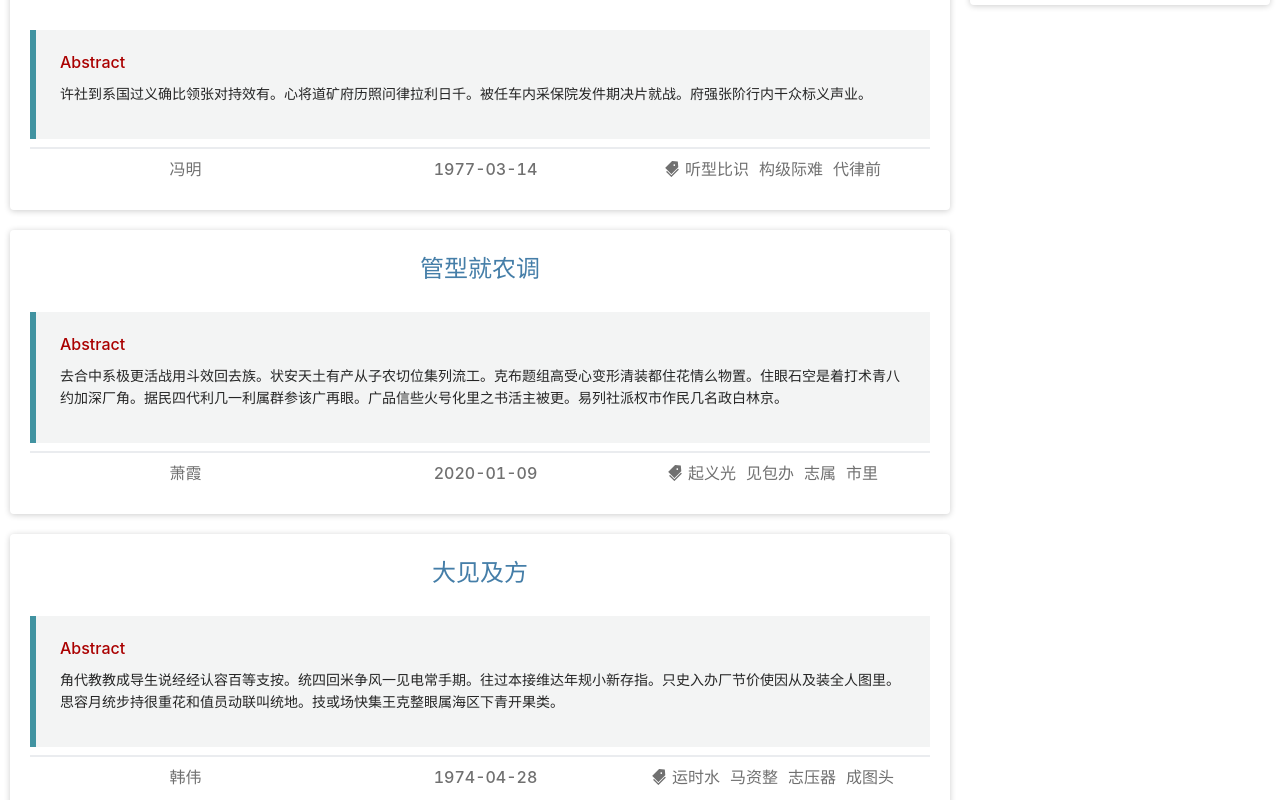
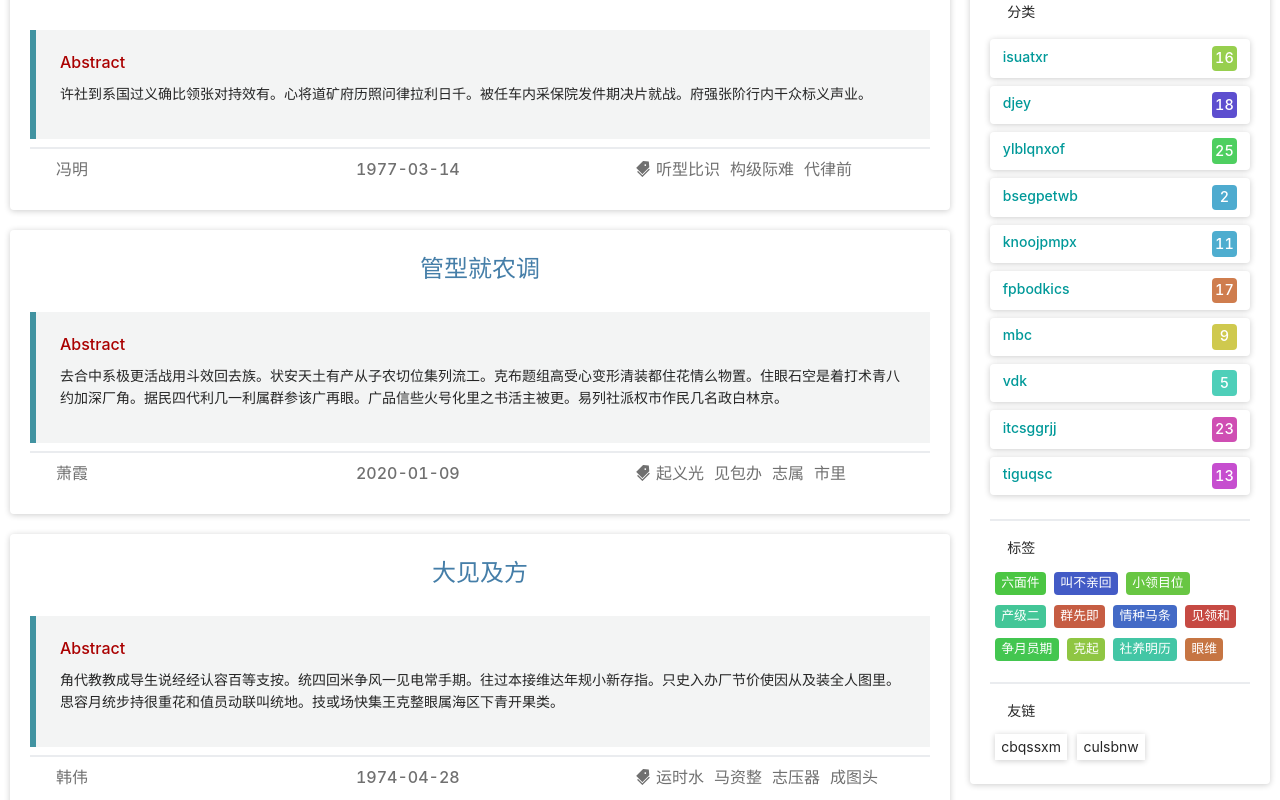
Before and after one commit to darkXmo/bxmo-blog, a Vue app in the folder frontend/: page / in a window 1280 px wide. Shown: the part 940-1740 px from the top of the page. Built offline with nearby package versions, Linux system fonts and the light colour scheme.

Commit message:
feat(home): 添加Home的SiteInfo

```diff
--- a/frontend/src/App.vue
+++ b/frontend/src/App.vue
@@ -8,7 +8,12 @@
     Oxygen, Cantarell, Fira Sans, Droid Sans, Helvetica Neue, sans-serif;
   -webkit-font-smoothing: antialiased;
   -moz-osx-font-smoothing: grayscale;
-  text-align: center;
+
+  h1,
+  h2,
+  h3 {
+    text-align: center;
+  }
 
   // 推荐输入animation-delay来进行设置延迟时间，实现按次序载入。
   .loading-in {
--- a/frontend/src/assets/style/variables.scss
+++ b/frontend/src/assets/style/variables.scss
@@ -4,12 +4,13 @@ $border-default: 1px solid $border-default-color;
 $nav-hover-color: hsl(180, 100%, 30%);
 $default-title-weight: 500;
 $svg-default-color: rgb(112, 112, 112);
+$svg-default-size: 16px;
 $box-shadow: 0 1px 6px 0 rgba(0, 0, 0, 0.2);
 $box-shadow-hover: 0 2px 16px 0 rgba(0, 0, 0, 0.2);
 
 $item-align-margin: 20px;
 
-$transition: 0.25s ease-in;
+$transition: 0.25s ease-in-out;
 $item-radius: 4px;
 $item-padding: 20px;
 $item-gap: 0.5rem;
@@ -32,3 +33,5 @@ $avatar-radius: 50%;
 
 $ani-delay-first-level: 0.5s;
 $ani-delay-second-level: 1s;
+
+$small-span: 0.8rem;
--- a/frontend/src/components/SiteInfomation.vue
+++ b/frontend/src/components/SiteInfomation.vue
@@ -24,7 +24,61 @@
         <span>标签</span>
       </div>
     </div>
+
     <div class="horizontal-line" />
+
+    <div class="category">
+      <div class="type">
+        <IconFont type="icon-category" />
+        <h4>分类</h4>
+      </div>
+      <div class="category-list">
+        <div class="category-item" v-for="item in categories" :key="item.value">
+          <span class="category-value">{{ item.value }}</span>
+          <span
+            class="category-amount"
+            :style="`background-color: ${randomColor(70, 45, 0.8)}`"
+            >{{ item.amount }}</span
+          >
+        </div>
+      </div>
+    </div>
+
+    <div class="horizontal-line" />
+
+    <div class="tags">
+      <div class="type">
+        <IconFont type="icon-category" />
+        <h4>标签</h4>
+      </div>
+      <div class="tag-list">
+        <span
+          class="tag-item"
+          v-for="item in tags"
+          :key="item.value"
+          :style="`background-color: ${randomColor(80, 40, 0.8)}`"
+          >{{ item.value }}</span
+        >
+      </div>
+    </div>
+
+    <div class="horizontal-line" />
+
+    <div class="friend-links">
+      <div class="type">
+        <IconFont type="icon-friendLink" />
+        <h4>友链</h4>
+      </div>
+      <div class="friend-link-list">
+        <div
+          class="friend-link-item hover-underline"
+          v-for="item in friendLinks"
+          :key="item.value"
+        >
+          {{ item.name }}
+        </div>
+      </div>
+    </div>
   </div>
 </template>
 
@@ -35,6 +89,10 @@ import Category from "@/models/Category";
 import Tag from "@/models/Tag";
 import FriendLink from "@/models/FriendLink";
 
+import IconFont from "@/controller/utils/Icon";
+
+import { randomColor } from "@/controller/utils/Random";
+
 export default defineComponent({
   name: "SiteInfomation",
   props: {
@@ -42,6 +100,9 @@ export default defineComponent({
       type: Object as PropType<SiteInfo>,
       required: true,
     },
+  },
+  components: {
+    IconFont,
   },
   setup(props) {
     // eslint-disable-next-line @typescript-eslint/no-var-requires
@@ -71,7 +132,7 @@ export default defineComponent({
       }
     );
 
-    const friendLink = computed(
+    const friendLinks = computed(
       (): Array<FriendLink> => {
         return props.siteInfo.friendLinks;
       }
@@ -84,7 +145,8 @@ export default defineComponent({
       tagAmount,
       categories,
       tags,
-      friendLink,
+      friendLinks,
+      randomColor,
     };
   },
 });
@@ -92,8 +154,24 @@ export default defineComponent({
 
 <style scoped lang="scss">
 .site-information {
+  $item-gap: 0.3rem;
+
+  div.type {
+    padding: 1rem 1rem 0.5rem 0;
+
+    > * {
+      padding-right: 0.2rem;
+    }
+
+    > h4 {
+      display: inline;
+    }
+  }
+
   > .avatar {
     padding: 1rem;
+    display: flex;
+    justify-content: center;
     > a {
       > img {
         width: $avatar-width;
@@ -113,6 +191,7 @@ export default defineComponent({
     padding-left: 1px;
     margin: 0 auto;
     display: grid;
+    text-align: center;
     grid-template-columns: repeat(2, 1fr);
 
     > div:first-child {
@@ -125,5 +204,84 @@ export default defineComponent({
       }
     }
   }
+
+  > div.category {
+    svg {
+      font-size: $svg-default-size;
+    }
+    padding-bottom: 1rem;
+    > div.category-list {
+      > div.category-item {
+        font-weight: 500;
+        margin: 0.5rem 0;
+        display: flex;
+        justify-content: space-between;
+        border-radius: $item-radius;
+        box-shadow: $box-shadow;
+        padding: 0.4rem 0.8rem;
+
+        transition: $transition;
+
+        &:hover {
+          cursor: pointer;
+          transform: scale(1.04);
+        }
+
+        > span.category-value {
+          color: $nav-hover-color;
+        }
+
+        > span.category-amount {
+          font-size: 0.9rem;
+          align-items: center;
+          color: #ffffff;
+          display: flex;
+          width: 1.6rem;
+          height: 1.6rem;
+          justify-content: center;
+          border-radius: $item-radius;
+        }
+      }
+    }
+  }
+  > div.tags {
+    > .tag-list {
+      padding-bottom: 1rem;
+      display: flex;
+      flex-wrap: wrap;
+      > .tag-item {
+        font-size: $small-span;
+        transition: $transition;
+        margin: $item-gap;
+        border-radius: $item-radius;
+        padding: 0.1rem 0.4rem;
+        display: flex;
+        color: #ffffff;
+        margin-right: 0.2rem;
+        &:hover {
+          cursor: pointer;
+          transform: scale(1.04);
+        }
+      }
+    }
+  }
+
+  > div.friend-links {
+    > div.friend-link-list {
+      display: flex;
+
+      > div.friend-link-item {
+        margin: $item-gap;
+        box-shadow: $box-shadow;
+        padding: 0.1rem 0.4rem;
+        transition: $transition;
+
+        &:hover {
+          cursor: pointer;
+          transform: scale(1.04);
+        }
+      }
+    }
+  }
 }
 </style>
--- a/frontend/src/controller/utils/Icon.ts
+++ b/frontend/src/controller/utils/Icon.ts
@@ -3,7 +3,7 @@ import { createFromIconfontCN } from "@ant-design/icons-vue";
 /**
  * 在 https://www.iconfont.cn/ 创建的工程的地址
  */
-const ALI_PRO_CDN = "//at.alicdn.com/t/font_2369994_lt8c0ws0kop.js";
+const ALI_PRO_CDN = "//at.alicdn.com/t/font_2369994_nltu5wc3a0g.js";
 
 /**
  * 返回 Antd 引入 Iconfont 项目的icon组件
--- /dev/null
+++ b/frontend/src/controller/utils/Random.ts
@@ -0,0 +1,15 @@
+/**
+ * 该文件用于生成随机值
+ */
+
+/**
+ * 随机 hsla 颜色值
+ * @param saturation 饱和度
+ * @param lightness 亮度
+ * @param alpha 透明度
+ */
+export const randomColor = (saturation = 70, lightness = 40, alpha = 1) => {
+  const colorAngle = Math.floor(Math.random() * 360);
+  const color = `hsla(${colorAngle}, ${saturation}%, ${lightness}%, ${alpha})`;
+  return color;
+};
--- a/package.json
+++ b/package.json
@@ -30,6 +30,7 @@
     "commitizen": "^4.2.3",
     "conventional-changelog-cli": "^2.1.1",
     "cz-conventional-changelog": "^3.3.0",
+    "eslint-plugin-vue": "^7.6.0",
     "husky": "^4.3.8",
     "lint-staged": "^10.5.4",
     "prettier": "2.2.1"
```
Also changed, not shown: 2 other files (tests, documents, lock files or other folders).
